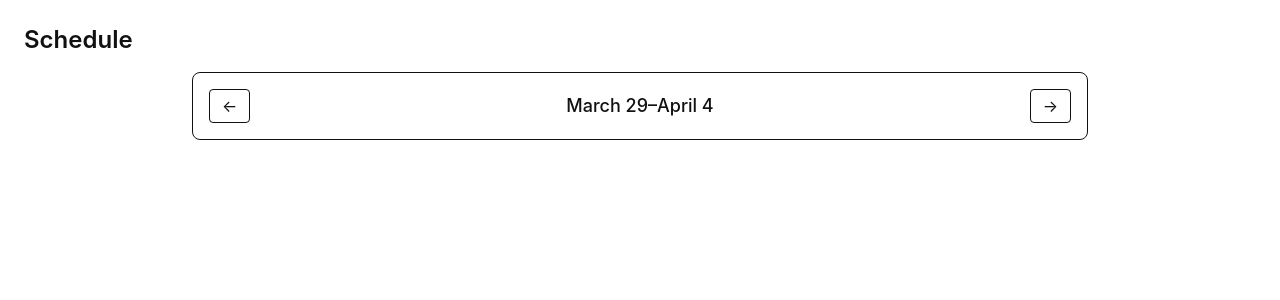
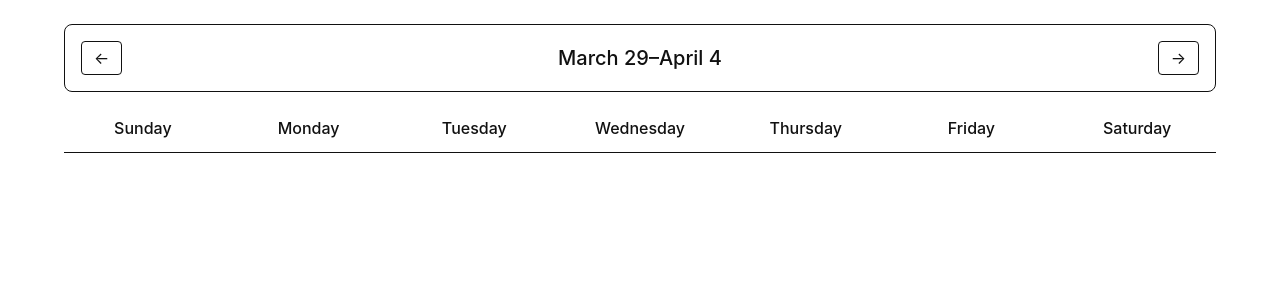
Before and after one commit to brentcrosby/eyebrow-hub, a Next.js app: page /admin/schedule in a window 1280 px wide. Shown: the top 300 px of the page. Built offline with nearby package versions, Linux system fonts and the light colour scheme.

Commit message:
Add day headers to schedule page and improve week navigation layout

```diff
--- a/app/admin/(panel)/schedule/page.tsx
+++ b/app/admin/(panel)/schedule/page.tsx
@@ -16,7 +16,6 @@ function getWeekRange(date: Date) {
 
   const startDay = startOfWeek.getDate();
   const endDay = endOfWeek.getDate();
-  const year = endOfWeek.getFullYear();
 
   if (startMonth === endMonth) {
     return `${startMonth} ${startDay}–${endDay}`;
@@ -24,6 +23,16 @@ function getWeekRange(date: Date) {
 
   return `${startMonth} ${startDay}–${endMonth} ${endDay}`;
 }
+
+const weekDays = [
+  "Sunday",
+  "Monday",
+  "Tuesday",
+  "Wednesday",
+  "Thursday",
+  "Friday",
+  "Saturday",
+];
 
 export default function AdminSchedulePage() {
   const [currentDate, setCurrentDate] = useState(new Date());
@@ -43,30 +52,40 @@ export default function AdminSchedulePage() {
   }
 
   return (
-    <main className="min-h-screen p-6">
-      <h1 className="mb-4 text-2xl font-semibold">Schedule</h1>
-
-      <div className="mx-auto flex w-full max-w-4xl items-center justify-between rounded-lg border p-4">
+    <main className="min-h-screen p-4 sm:p-6">
+      <section className="mx-auto w-full max-w-6xl">
+        <div className="grid grid-cols-[auto_1fr_auto] items-center gap-4 rounded-lg border p-4">
           <button
             type="button"
             onClick={handlePreviousWeek}
-          className="justify-self-start rounded border px-3 py-1"
+            className="rounded border px-3 py-1"
             aria-label="Previous week"
           >
             ←
           </button>
 
-        <h2 className="text-center text-lg font-medium">{currentWeekRange}</h2>
+          <h2 className="text-center text-lg font-medium sm:text-xl">
+            {currentWeekRange}
+          </h2>
 
           <button
             type="button"
             onClick={handleNextWeek}
-          className="justify-self-end rounded border px-3 py-1"
+            className="rounded border px-3 py-1"
             aria-label="Next week"
           >
             →
           </button>
         </div>
+
+        <div className="mt-6 grid grid-cols-7 gap-2 border-b pb-3 text-center text-sm font-medium sm:text-base">
+          {weekDays.map((day) => (
+            <div key={day} className="min-w-0">
+              <span className="block truncate">{day}</span>
+            </div>
+          ))}
+        </div>
+      </section>
     </main>
   );
 }
```
Lines whose indentation alone changed are shown as unchanged.
